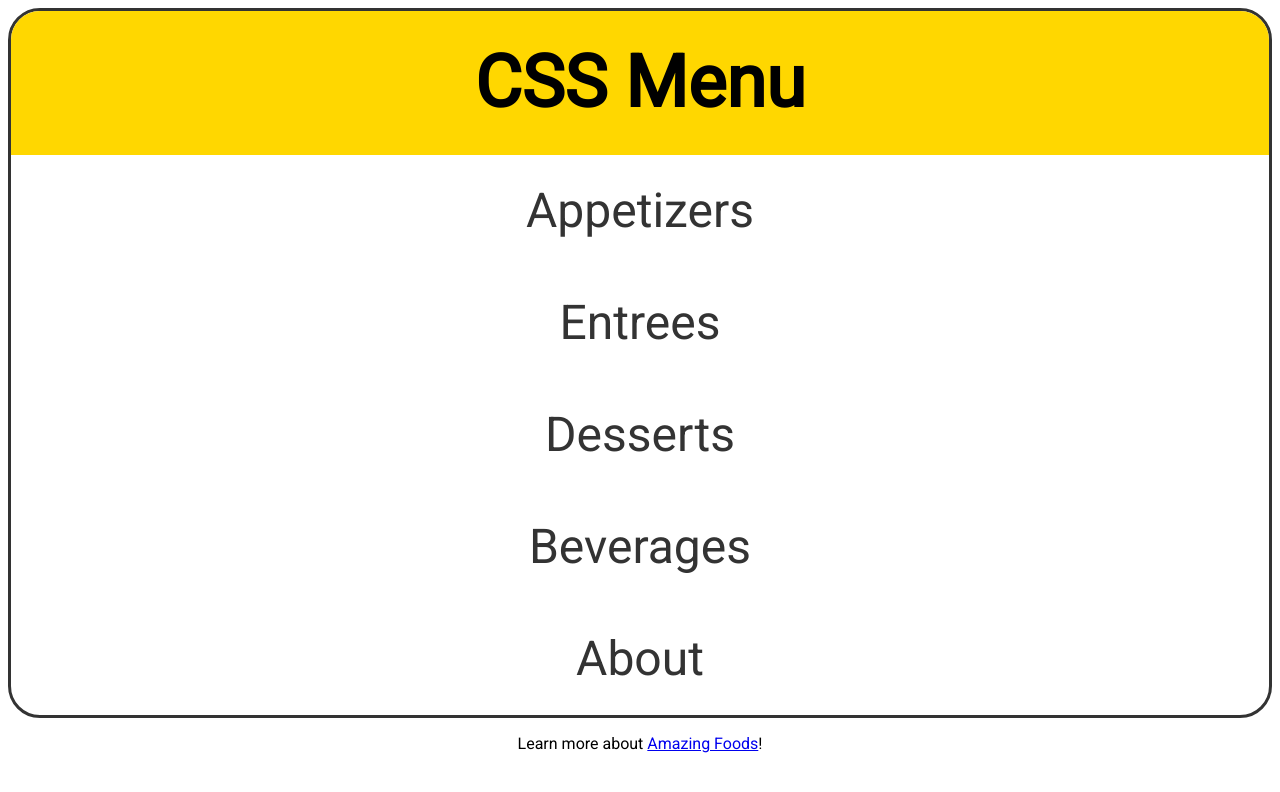
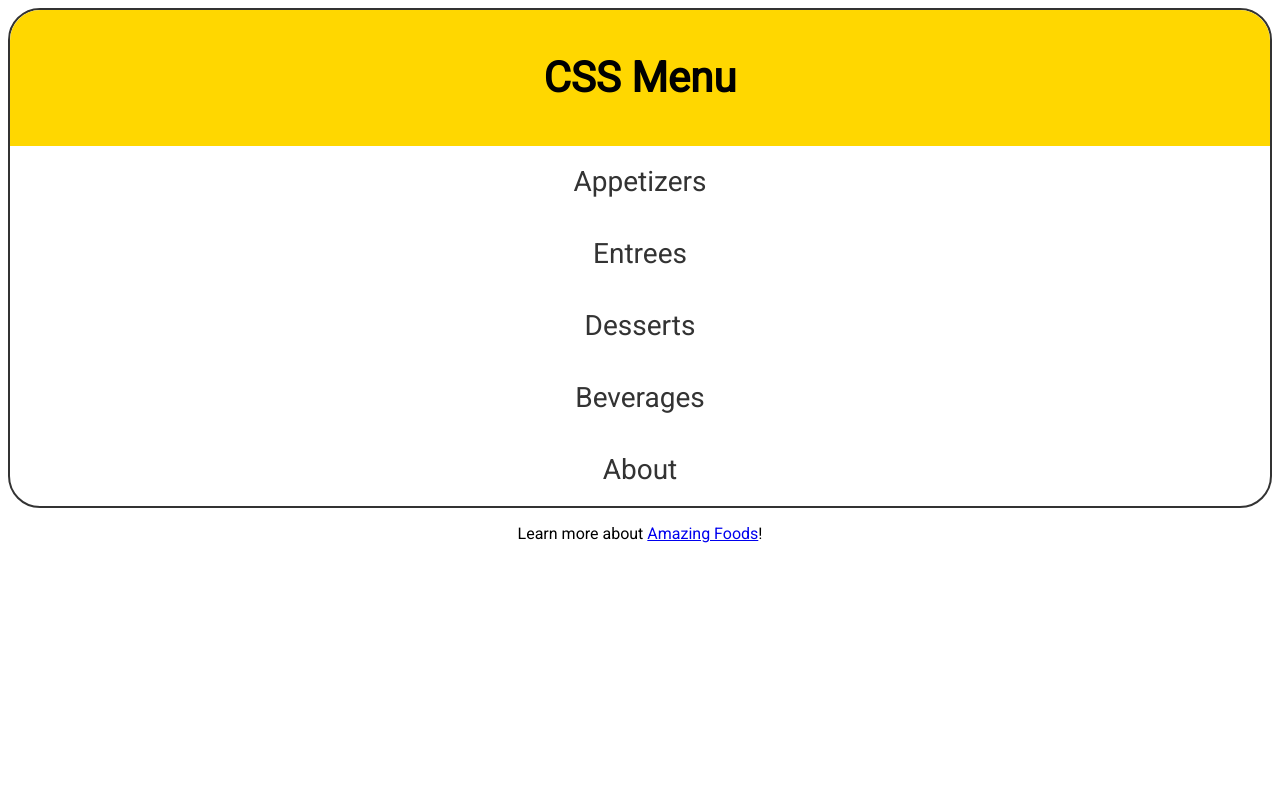
Before and after one commit to aakash-code98/MERN-Stack, a plain HTML site: page CSS Course/Mini Project/index.html in a window 1280 px wide. Drawn offline with Linux system fonts and the light colour scheme.

Commit message:
modified CSS changed border-radius and border-width

```diff
--- a/CSS Course/Mini Project/CSS/style.css
+++ b/CSS Course/Mini Project/CSS/style.css
@@ -13,17 +13,17 @@ body{
 }
 
 nav{
-  border: 3px solid #333;
+  border: 2px solid #333;
   border-radius: 2rem;
   margin: 0 auto 1rem;
-  font-size: 3rem;
-  line-height: 7rem;
+  font-size: 1.75rem;
+  line-height: 4.5rem;
 }
 
 h2{
-  padding: 1rem;
+  padding: 2rem;
   background: gold;
-  border-radius: 1.8rem 1.8rem 0 0;
+  border-radius: 1.9rem 1.9rem 0 0;
 }
 
 ul{
@@ -46,5 +46,5 @@ li a:focus{
 }
 
 li:last-child a{
-  border-radius: 0 0 1.8rem 1.8rem;
+  border-radius: 0 0 1.9rem 1.9rem;
 }
```
